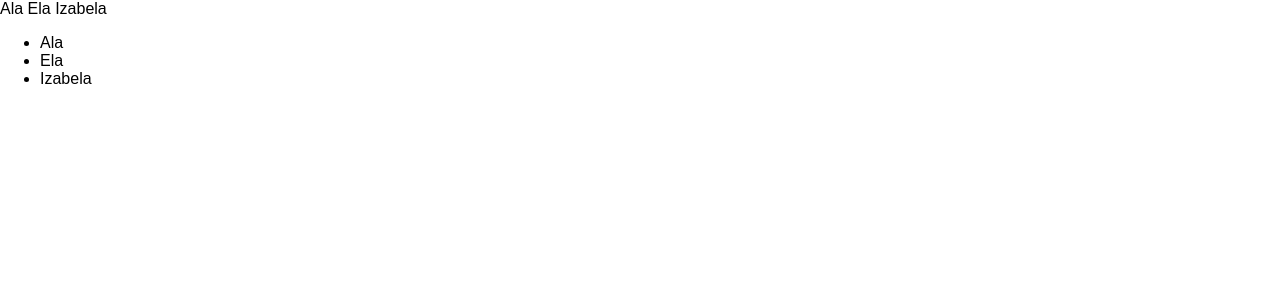
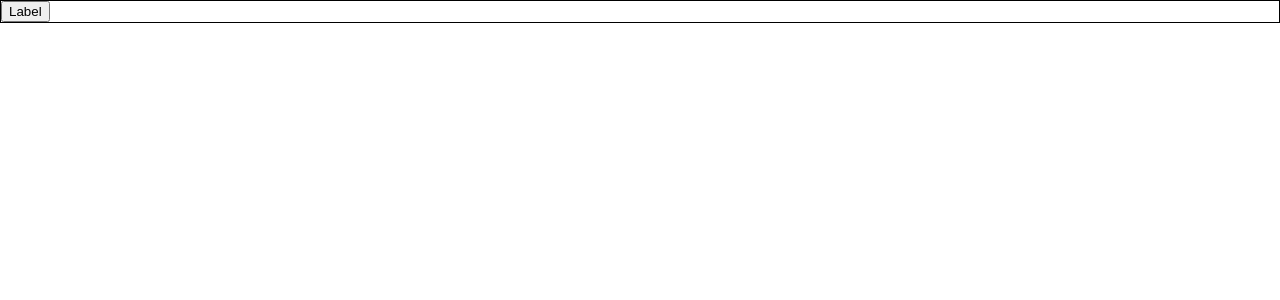
Before and after one commit to JarekZ92/React-workshop, a React (Create React App) app: page / in a window 1280 px wide. Shown: the top 300 px of the page. Built offline with nearby package versions, Linux system fonts and the light colour scheme.

Commit message:
Made singing button

```diff
--- a/src/App.js
+++ b/src/App.js
@@ -1,15 +1,13 @@
 import React from 'react'
 
-import HelloWorld from './HelloWorld'
-import WhartReactRender from './WhartReactRender'
-import DisplayName from './DisplayName';
-import DisplayArray from './DisplayArray';
+import SingingButton from './SingingButton';
+import Border from './Border'
 
 const App = () => (
-  <div>
-    <DisplayArray listOfNames = {['Ala', 'Ela', 'Izabela']}
-    />
-  </div>
-)
+  <Border>
+    <SingingButton />
+   </Border>
 
-export default App
+    )
+
+    export default App
--- /dev/null
+++ b/src/Border.js
@@ -0,0 +1,13 @@
+import React from 'react'
+
+const styles = {
+    border: '1px solid black'
+}
+
+const Border = (props) => (
+    <div style={styles}>
+       {props.children}
+  </div>
+)
+
+export default Border
--- /dev/null
+++ b/src/SingingButton.js
@@ -0,0 +1,13 @@
+import React from 'react'
+
+const SingingButton = (props) => (
+    <div>
+        <button
+            onClick={() => alert('lalalal')}
+        >
+            Label
+        </button>
+    </div>
+)
+
+export default SingingButton
```
